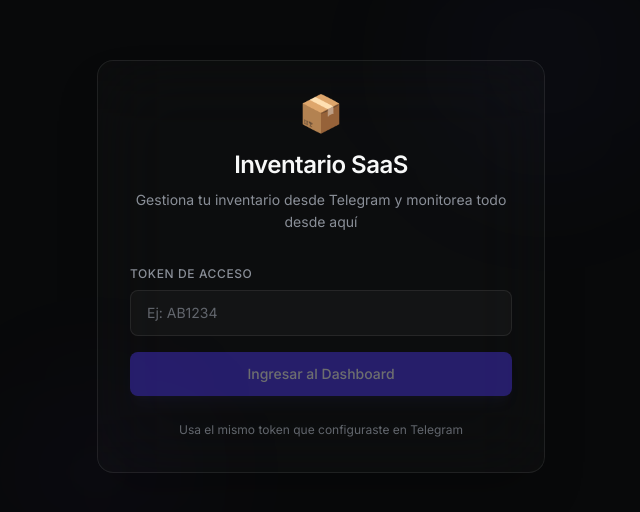
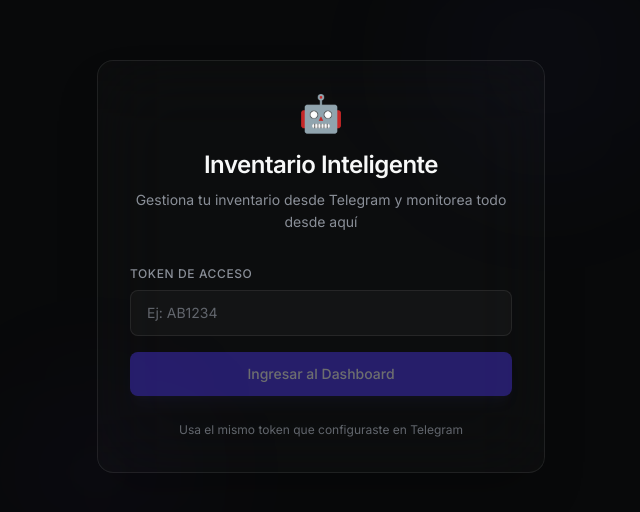
Before and after one commit to defriction/inventory-tracker-bot-python, a Next.js app in the folder front/: page / in a window 1280 px wide. Shown: the part 134-646 px from the top of the page, without its empty margins (319-959 px from the left). Built offline with nearby package versions, Linux system fonts and the light colour scheme; no server answers.

Commit message:
style: rename to Inventario Inteligente with robot emoji

```diff
--- a/front/src/app/layout.tsx
+++ b/front/src/app/layout.tsx
@@ -13,7 +13,7 @@
 });
 
 export const metadata: Metadata = {
-  title: "Inventario SaaS · Dashboard",
+  title: "Inventario Inteligente · Dashboard",
   description: "Dashboard de gestión de inventario para PyMEs colombianas",
 };
 
--- a/front/src/app/page.tsx
+++ b/front/src/app/page.tsx
@@ -32,10 +32,10 @@
 
             <div className="relative z-10">
               <div className="text-center mb-8">
-                <span className="text-4xl block mb-4">📦</span>
+                <span className="text-4xl block mb-4">🤖</span>
                 <h1 className="text-2xl font-semibold text-[#f7f8f8] tracking-[-0.5px] mb-2"
                   style={{ fontFeatureSettings: "'cv01', 'ss03'" }}>
-                  Inventario SaaS
+                  Inventario Inteligente
                 </h1>
                 <p className="text-sm text-[#8a8f98] leading-relaxed">
                   Gestiona tu inventario desde Telegram y monitorea todo desde aquí
@@ -90,7 +90,7 @@
         <div className="max-w-7xl mx-auto px-4 sm:px-6 lg:px-8">
           <div className="flex items-center justify-between h-14">
             <div className="flex items-center gap-6">
-              <span className="text-xl">📦</span>
+              <span className="text-xl">🤖</span>
               <div className="flex gap-1">
                 <TabButton
                   active={activeTab === 'dashboard'}
```
